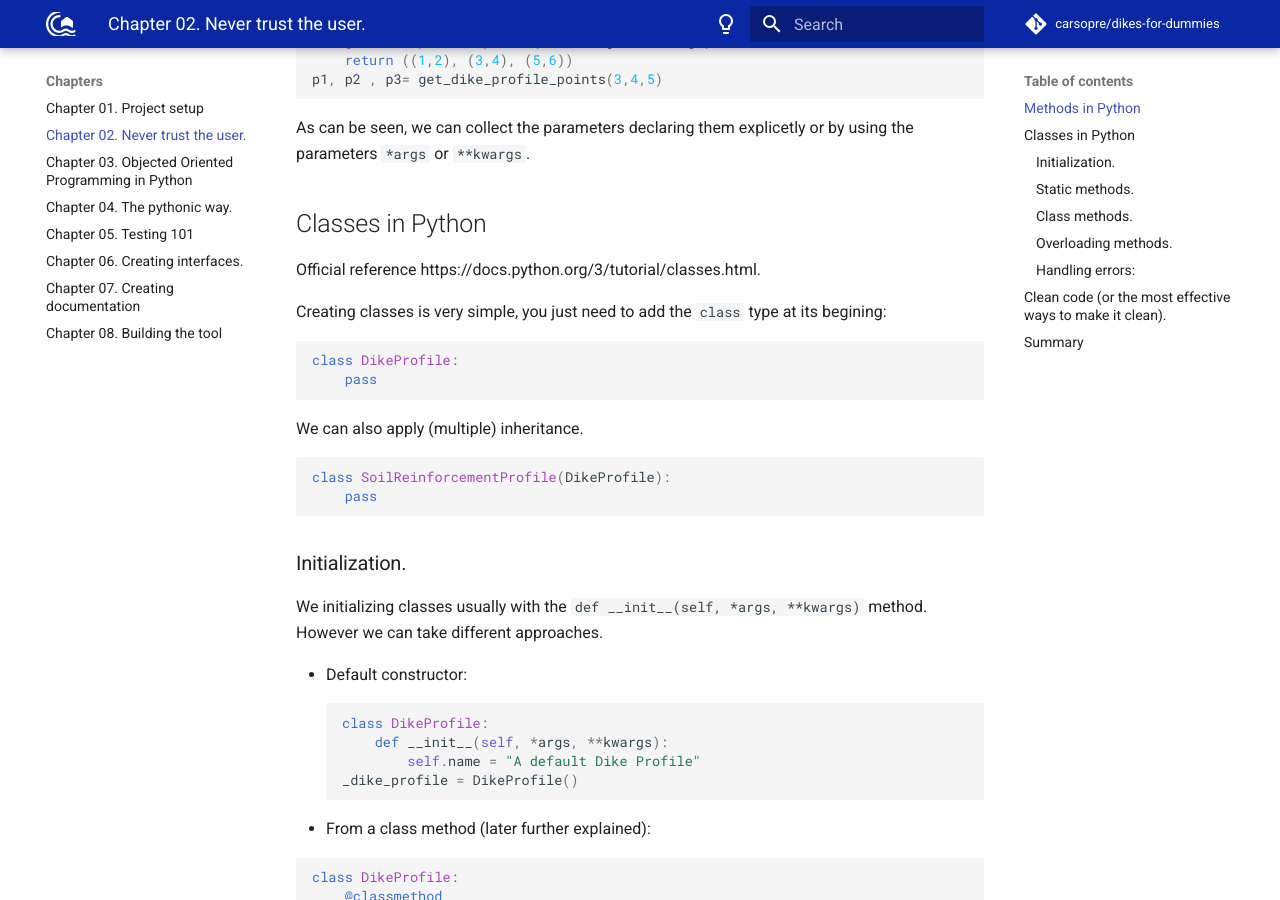
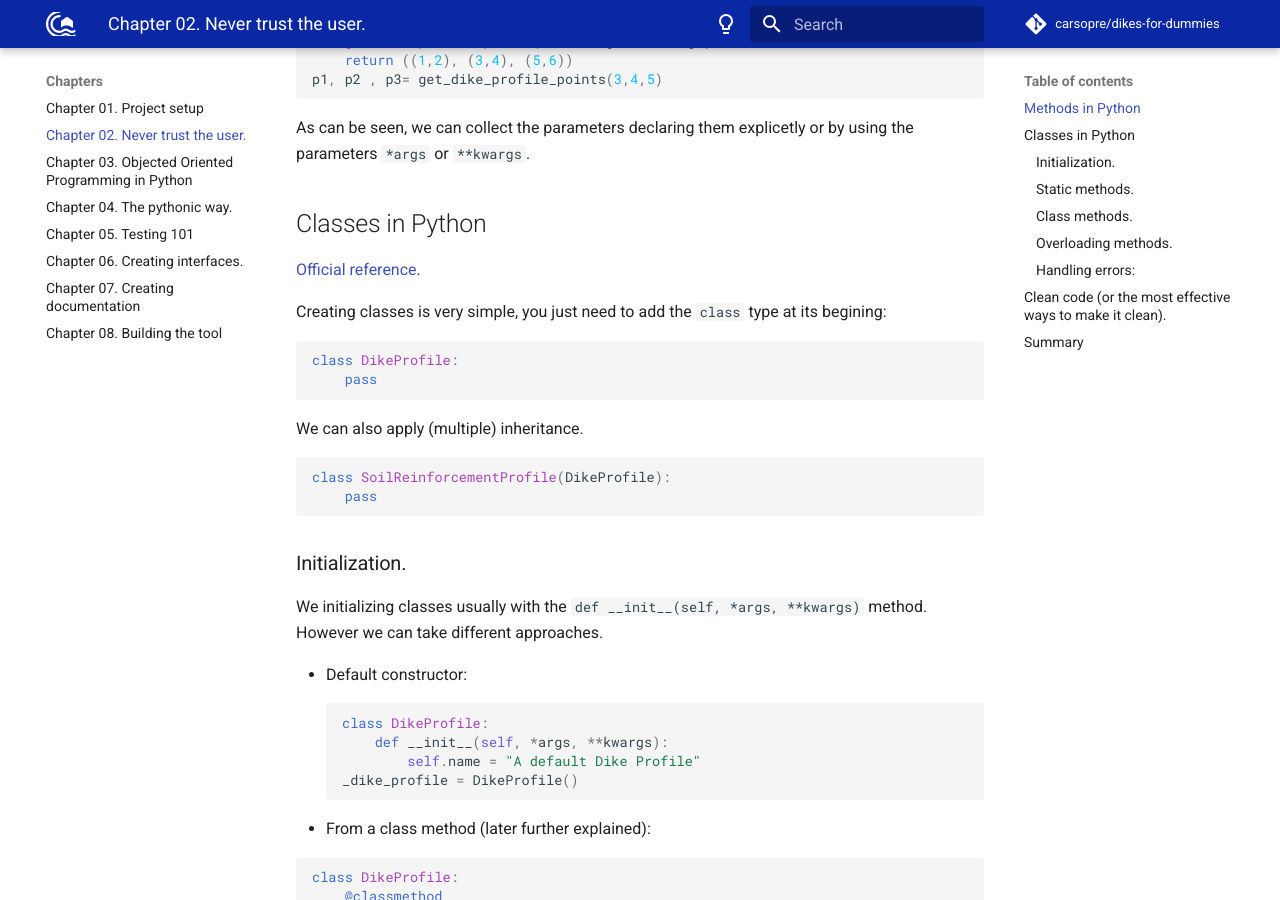
Before and after one commit to Carsopre/dikes-for-dummies, an MkDocs documentation site: the page built from docs/chapters/02_never_trust_the_user.md, in a window 1280 px wide and 900 px high, scrolled down 783 px. Built offline with MkDocs 1.6.1 and Material for MkDocs 9.7.7, drawn with Linux system fonts in a browser that asks for light colours; comment, search, counter and statistics services are not loaded.

Commit message:
docs(docs/chapters): Fixed some layout issues

```diff
--- a/docs/chapters/02_never_trust_the_user.md
+++ b/docs/chapters/02_never_trust_the_user.md
@@ -34,7 +34,7 @@ p1, p2 , p3= get_dike_profile_points(3,4,5)
 As can be seen, we can collect the parameters declaring them explicetly or by using the parameters `*args` or `**kwargs`.
 
 ## Classes in Python
-Official reference https://docs.python.org/3/tutorial/classes.html.
+[Official reference](https://docs.python.org/3/tutorial/classes.html).
 
 Creating classes is very simple, you just need to add the `class` type at its begining:
 
--- a/pyproject.toml
+++ b/pyproject.toml
@@ -7,6 +7,7 @@ license = "MIT"
 readme = "README.md"
 packages = [{include = "dikesfordummies"}]
 repository = "https://github.com/Carsopre/dikes-for-dummies"
+documentation = "https://carsopre.github.io/dikes-for-dummies/"
 
 [tool.poetry.scripts]
 build-exe = "makefile.version_compile:run_compilation"
```
Also changed, not shown: docs/chapters/05_testing_101.md (+1 -0 lines), docs/chapters/06_creating_interfaces.md (+1 -0 lines).
